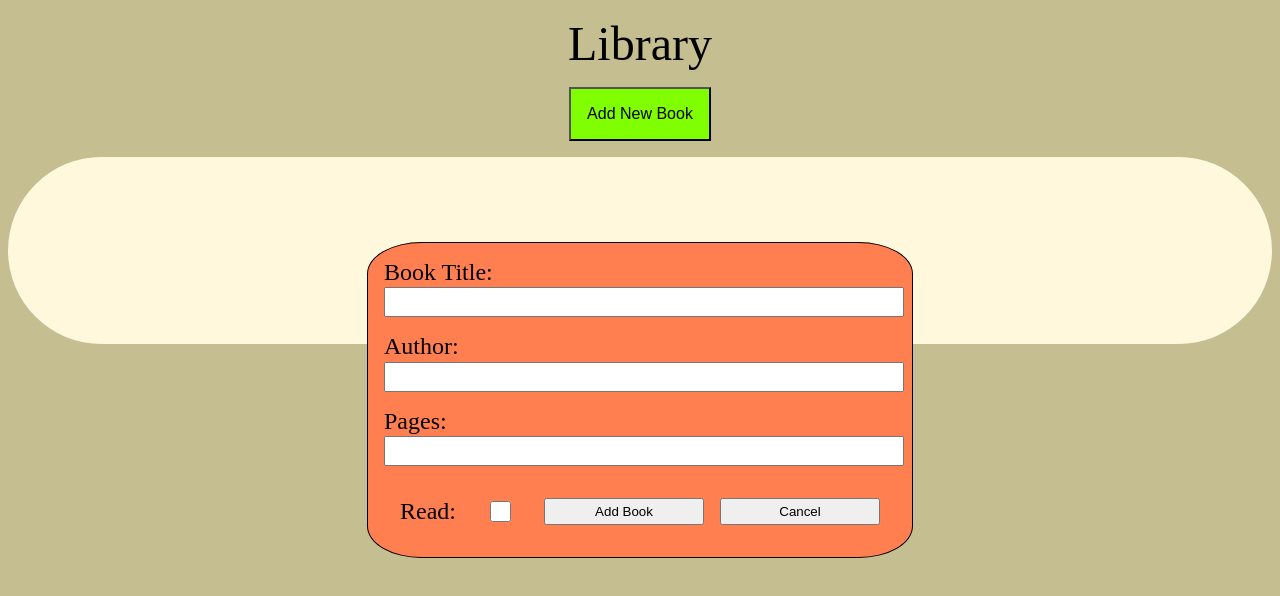
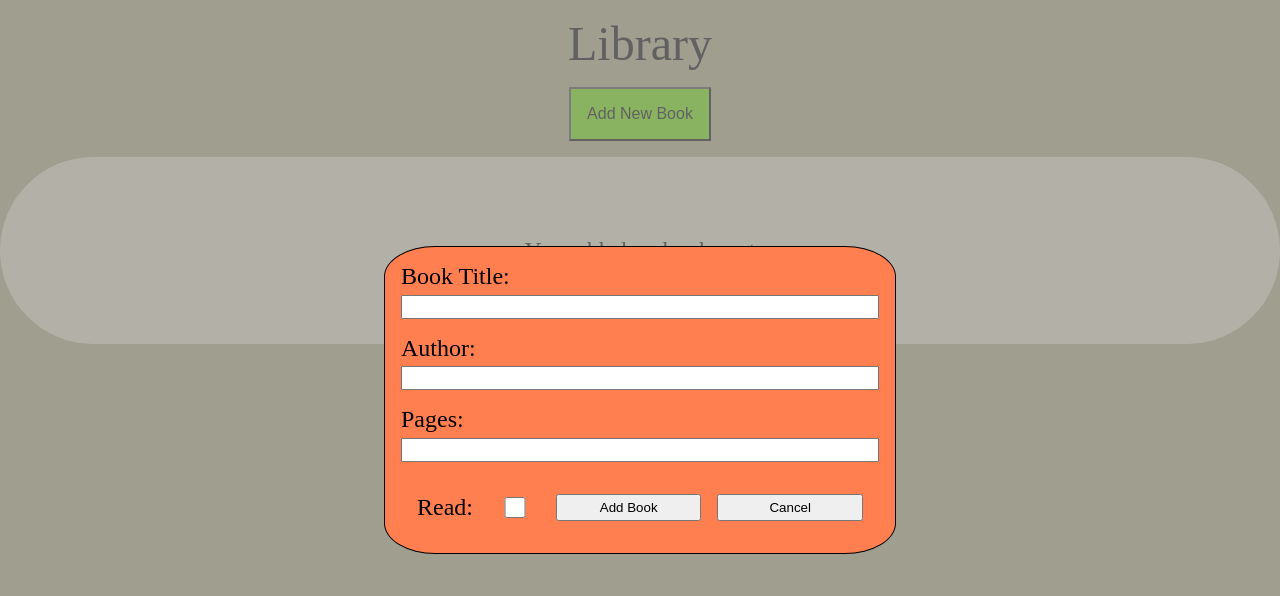
Before and after one commit to vbit27/library, a plain HTML site: page index.html in a window 1280 px wide. Both pictures are taken after a click on the button "Add New Book". Drawn offline with Linux system fonts and the light colour scheme.

Commit message:
Add backdrop

```diff
--- a/app.js
+++ b/app.js
@@ -1,7 +1,7 @@
+const backdrop = document.querySelector('.backdrop');
 const addNewBook = document.querySelector('.add-book-btn');
 const addInputContainer = document.querySelector('.add-input-container');
 const bookContainer = document.querySelector('.grid-container');
-const deleteButtonElements = document.querySelectorAll('.delete-button');
 
 
 let myLibrary = [];
@@ -12,6 +12,17 @@ let myLibrary = [];
 
 function toggleWindow () {
   addInputContainer.classList.toggle('visible');
+  greyBackdrop();
+}
+
+function greyBackdrop() {
+  backdrop.classList.toggle('visible');
+}
+
+function backdropHandler(e) {
+  if (e.target.className === 'backdrop visible') {
+    toggleWindow();
+  }
 }
 
 // Object Contructor
@@ -66,7 +77,6 @@ function displayBook(list) {
     let singleBookContainer = document.createElement('div');
 
     singleBookContainer.classList.add('book-container');
-    singleBookContainer.setAttribute('data-position', `${i}`);
     bookContainer.appendChild(singleBookContainer);
 
     for (let key in list[i]) {
@@ -86,7 +96,7 @@ function displayBook(list) {
 }
 
 
-// GET THE CLASS NUMBER SO YOU CAN USE IT ON THE ARRAY!!!!!!!!  EVent Delegation!!
+// Removes the single book card
 
 function removeFromList (e) {
 
@@ -106,5 +116,7 @@ bookContainer.addEventListener('click', (e) => {
   removeFromList(e);
 });
 
-
+backdrop.addEventListener('click', (e) => {
+  console.log(e);
+  backdropHandler(e)})
 addNewBook.addEventListener('click', addBookToLibraryHandler)
--- a/index.html
+++ b/index.html
@@ -7,12 +7,6 @@
     <title>Library</title>
 </head>
 <body>
-    <div class="title">Library</div>
-    <button class="add-book-btn">Add New Book</button>
-    <div class="empty-directory ">You added no books yet</div>
-    <div class="grid-container">
-
-    </div>
     <div class="add-input-container">
         <label for="book-title">Book Title: <br>
             <input type="text" id="book-title" name="title">
@@ -30,6 +24,14 @@
             <button id="cancel-submit">Cancel</button>
         </div>
     </div>
+    <div class="backdrop"></div>
+    <div class="title">Library</div>
+    <button class="add-book-btn">Add New Book</button>
+    <div class="empty-directory ">You added no books yet</div>
+    <div class="grid-container">
+
+    </div>
+
 
 <script src="app.js"></script>
 </body>
--- a/style.css
+++ b/style.css
@@ -1,7 +1,27 @@
 body {
     background-color: rgb(196, 190, 144);
+    margin: 0;
+    padding: 0;
 }
 
+* {
+    box-sizing: border-box;
+}
+
+.backdrop {
+    width: 100vw;
+    height: 100vh;
+    position: absolute;
+    top: 0;
+    background-color: rgba(143, 143, 143, 0.678);
+    display: none;
+    z-index: 0;
+
+}
+
+.backdrop.visible {
+    display: block;
+}
 
 /* TITLE STYLE */
 
@@ -62,6 +82,7 @@ body {
     padding: 1rem;
     border-radius: 10%;
     display: none;
+    z-index: 1;
 }
 
 .add-input-container.visible {
```
